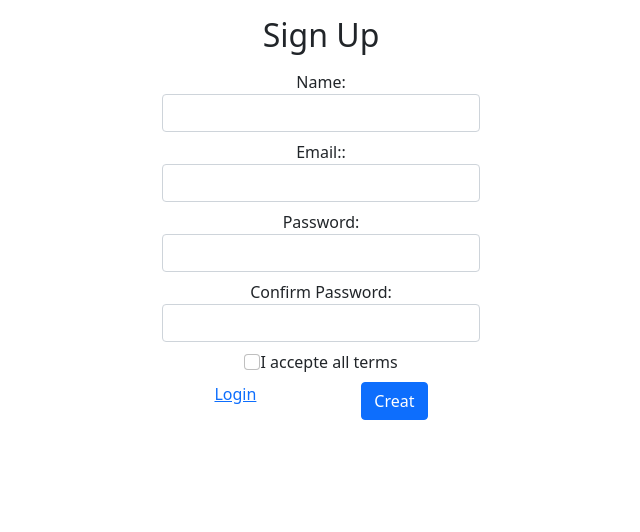
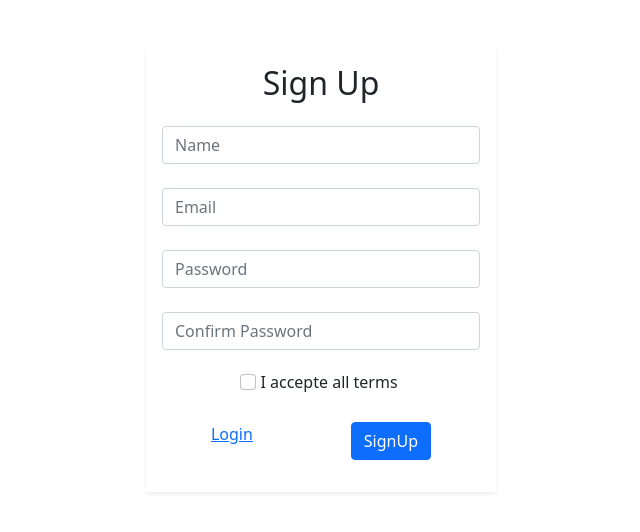
Before and after one commit to AliTaghawi/signup-app, a React (Create React App) app: page / in a window 1280 px wide. Shown: the top 532 px of the page, without its empty margins (319-959 px from the left). Built offline with nearby package versions, Linux system fonts and the light colour scheme.

Commit message:
Maded with Formik & Yup

```diff
--- a/package.json
+++ b/package.json
@@ -7,12 +7,14 @@
     "@testing-library/react": "^12.1.4",
     "@testing-library/user-event": "^13.5.0",
     "bootstrap": "^5.1.3",
+    "formik": "^2.2.9",
     "radium": "^0.26.2",
     "react": "^17.0.2",
     "react-dom": "^17.0.2",
     "react-scripts": "5.0.0",
     "react-toastify": "^8.2.0",
-    "web-vitals": "^2.1.4"
+    "web-vitals": "^2.1.4",
+    "yup": "^0.32.11"
   },
   "scripts": {
     "start": "react-scripts start",
--- a/src/App.css
+++ b/src/App.css
@@ -1,38 +1,3 @@
 .App {
   text-align: center;
 }
-
-.App-logo {
-  height: 40vmin;
-  pointer-events: none;
-}
-
-@media (prefers-reduced-motion: no-preference) {
-  .App-logo {
-    animation: App-logo-spin infinite 20s linear;
-  }
-}
-
-.App-header {
-  background-color: #282c34;
-  min-height: 100vh;
-  display: flex;
-  flex-direction: column;
-  align-items: center;
-  justify-content: center;
-  font-size: calc(10px + 2vmin);
-  color: white;
-}
-
-.App-link {
-  color: #61dafb;
-}
-
-@keyframes App-logo-spin {
-  from {
-    transform: rotate(0deg);
-  }
-  to {
-    transform: rotate(360deg);
-  }
-}
--- a/src/components/SingUp.js
+++ b/src/components/SingUp.js
@@ -1,113 +1,177 @@
-import React, {useState, useEffect} from 'react';
-import { ToastContainer, toast } from 'react-toastify';
-import 'react-toastify/dist/ReactToastify.css';
+import React from "react";
+import { ToastContainer, toast } from "react-toastify";
+import { useFormik } from "formik";
+import * as Yup from "yup";
+import "react-toastify/dist/ReactToastify.css";
 import "bootstrap/dist/css/bootstrap.min.css";
 
-import validate from './validate';
+const initialValues = {
+  name: "",
+  email: "",
+  password: "",
+  confirmPassword: "",
+  isAccepted: false,
+};
+const SingUp = () => {
+  const validationSchema = Yup.object({
+    name: Yup.string().required("Required!"),
+    email: Yup.string().email("Email is Invalid!").required("Required!"),
+    password: Yup.string()
+      .required("Required!")
+      .min(8, "Password should be 8 chars minimum!"),
+    confirmPassword: Yup.string()
+      .oneOf([Yup.ref("password"), null], "Passwords must match")
+      .required("Required!"),
+    isAccepted: Yup.boolean().oneOf(
+      [true],
+      "You must accept the terms and conditions"
+    ),
+  });
+  const formik = useFormik({
+    initialValues,
+    onSubmit: (values) => {
+      toast.success("You signed up successfully");
+      console.log(values);
+    },
+    validationSchema,
+  });
+  // const [state, setState] = useState({
+  //   name: "",
+  //   email: "",
+  //   password: "",
+  //   confirmPassword: "",
+  //   isAccepted: false,
+  // });
+  // const [errors, setErrors] = useState({});
+  // const [touched, setTouched] = useState({});
 
-const SingUp = () => {
-  const [state, setState] = useState({
-    name: "",
-    email: "",
-    password: "",
-    confirmPassword: "",
-    isAccepted: false
-  })
-  const [errors, setErrors] = useState({})
-  const [touched, setTouched] = useState({})
+  // useEffect(() => {
+  //   setErrors(validate(state));
+  //   console.log(errors);
+  // }, [state, touched]);
 
-  useEffect(()=> {
-    setErrors(validate(state))
-    console.log(errors)
-  }, [state, touched])
+  // const changHandelr = (event) => {
+  //   if (event.target.name === "isAccepted") {
+  //     setState({ ...state, [event.target.name]: event.target.checked });
+  //   } else {
+  //     setState({ ...state, [event.target.name]: event.target.value });
+  //   }
+  // };
 
-  const changHandelr = (event) => {
-    if (event.target.name === "isAccepted") {
-      setState({ ...state, [event.target.name]: event.target.checked });
-    } else {
-      setState({ ...state, [event.target.name]: event.target.value });
-    }
-  }
+  // const focusHandeler = (event) => {
+  //   setTouched({ ...touched, [event.target.name]: true });
+  // };
 
-  const focusHandeler = event => {
-    setTouched({...touched, [event.target.name]: true})
-  }
-
-  const submitHandeler = event => {
-    event.preventDefault();
-    if (!Object.keys(errors).length) {
-      console.log(state);
-      toast.success('You signed up successfully');
-    } else {
-      setTouched({
-        name: true,
-        email: true,
-        password: true,
-        confirmPassword: true,
-        isAccepted: true
-      });
-      toast.error('Invalid data!!!');
-    }
-  }
+  // const submitHandeler = (event) => {
+  //   event.preventDefault();
+  //   if (!Object.keys(errors).length) {
+  //     console.log(state);
+  //     toast.success("You signed up successfully");
+  //   } else {
+  //     setTouched({
+  //       name: true,
+  //       email: true,
+  //       password: true,
+  //       confirmPassword: true,
+  //       isAccepted: true,
+  //     });
+  //     toast.error("Invalid data!!!");
+  //   }
+  // };
 
   return (
-    <div style={{ display: "inline-block", width: "350px" }}>
-      <form className="p-3">
+    <div
+      className="shadow-sm mt-5"
+      style={{ display: "inline-block", width: "350px" }}
+    >
+      <form className="p-3" onSubmit={formik.handleSubmit}>
         <h2>Sign Up</h2>
         <div className="form-group pt-2">
-          <label>Name:</label>
           <input
             type="text"
             name="name"
-            value={state.name}
-            onChange={changHandelr}
-            className="form-control"
+            placeholder="Name"
+            value={formik.values.name}
+            onChange={formik.handleChange}
+            className="form-control my-2"
+            onBlur={formik.handleBlur}
           />
+          {formik.touched.name && formik.errors.name ? (
+            <span className="text-danger text-left">{formik.errors.name}</span>
+          ) : (
+            ""
+          )}
         </div>
         <div className="form-group pt-2">
-          <label>Email::</label>
           <input
             type="text"
             name="email"
-            value={state.email}
-            onChange={changHandelr}
-            className="form-control"
+            placeholder="Email"
+            value={formik.values.email}
+            onChange={formik.handleChange}
+            className="form-control my-2"
+            onBlur={formik.handleBlur}
           />
+          {formik.touched.email && formik.errors.email ? (
+            <span className="text-danger">{formik.errors.email}</span>
+          ) : (
+            ""
+          )}
         </div>
         <div className="form-group pt-2">
-          <label>Password:</label>
           <input
             type="password"
             name="password"
-            value={state.password}
-            onChange={changHandelr}
-            className="form-control"
+            placeholder="Password"
+            value={formik.values.password}
+            onChange={formik.handleChange}
+            className="form-control my-2"
+            onBlur={formik.handleBlur}
           />
+          {formik.touched.password && formik.errors.password ? (
+            <span className="text-danger">{formik.errors.password}</span>
+          ) : (
+            ""
+          )}
         </div>
         <div className="form-group pt-2">
-          <label>Confirm Password:</label>
           <input
             type="password"
             name="confirmPassword"
-            value={state.confirmPassword}
-            onChange={changHandelr}
-            className="form-control"
+            placeholder="Confirm Password"
+            value={formik.values.confirmPassword}
+            onChange={formik.handleChange}
+            className="form-control my-2"
+            onBlur={formik.handleBlur}
           />
+          {formik.touched.confirmPassword && formik.errors.confirmPassword ? (
+            <span className="text-danger">{formik.errors.confirmPassword}</span>
+          ) : (
+            ""
+          )}
         </div>
-        <div className="form-group pt-2">
+        <div className="form-group pt-2 d-flex justify-content-center">
           <input
             type="checkbox"
             name="isAccepted"
-            value={state.isAccepted}
-            onChange={changHandelr}
-            className="form-check-input"
+            value={formik.values.isAccepted}
+            onChange={formik.handleChange}
+            className="form-check-input my-2 d-flex flex-column justify-content-center px-1"
+            onBlur={formik.handleBlur}
           />
-          <label className="form-check-label">I accepte all terms</label>
+          <label className="form-check-label d-flex flex-column justify-content-center px-1">
+            I accepte all terms
+          </label>
         </div>
-        <div className="d-flex justify-content-around pt-2">
+        {formik.touched.isAccepted && formik.errors.isAccepted ? (
+            <p className="text-danger">{formik.errors.isAccepted}</p>
+          ) : (
+            ""
+          )}
+        <div className="d-flex justify-content-around pt-2 my-3">
           <a href="##">Login</a>
           <button type="submit" className="btn btn-primary">
-            Creat
+            SignUp
           </button>
         </div>
       </form>
```
Also changed, not shown: 1 other file (tests, documents, lock files or other folders).
